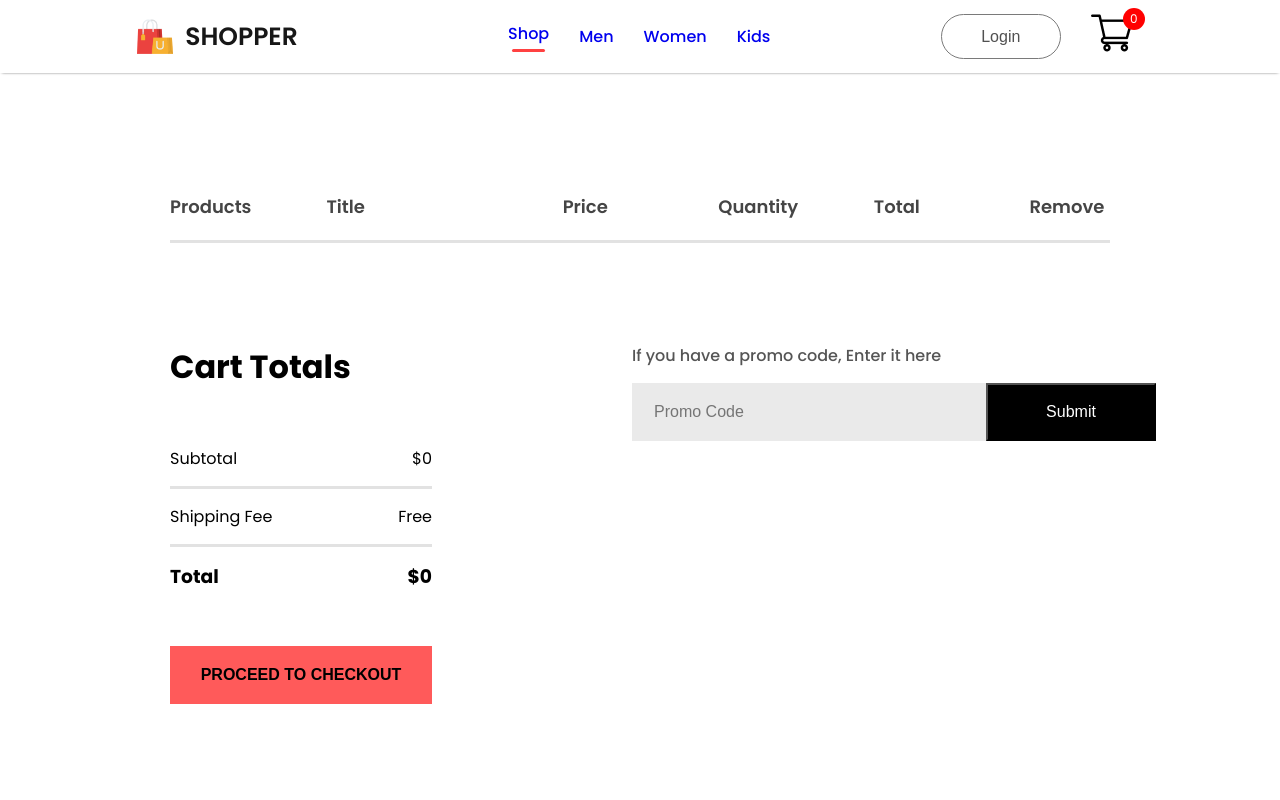
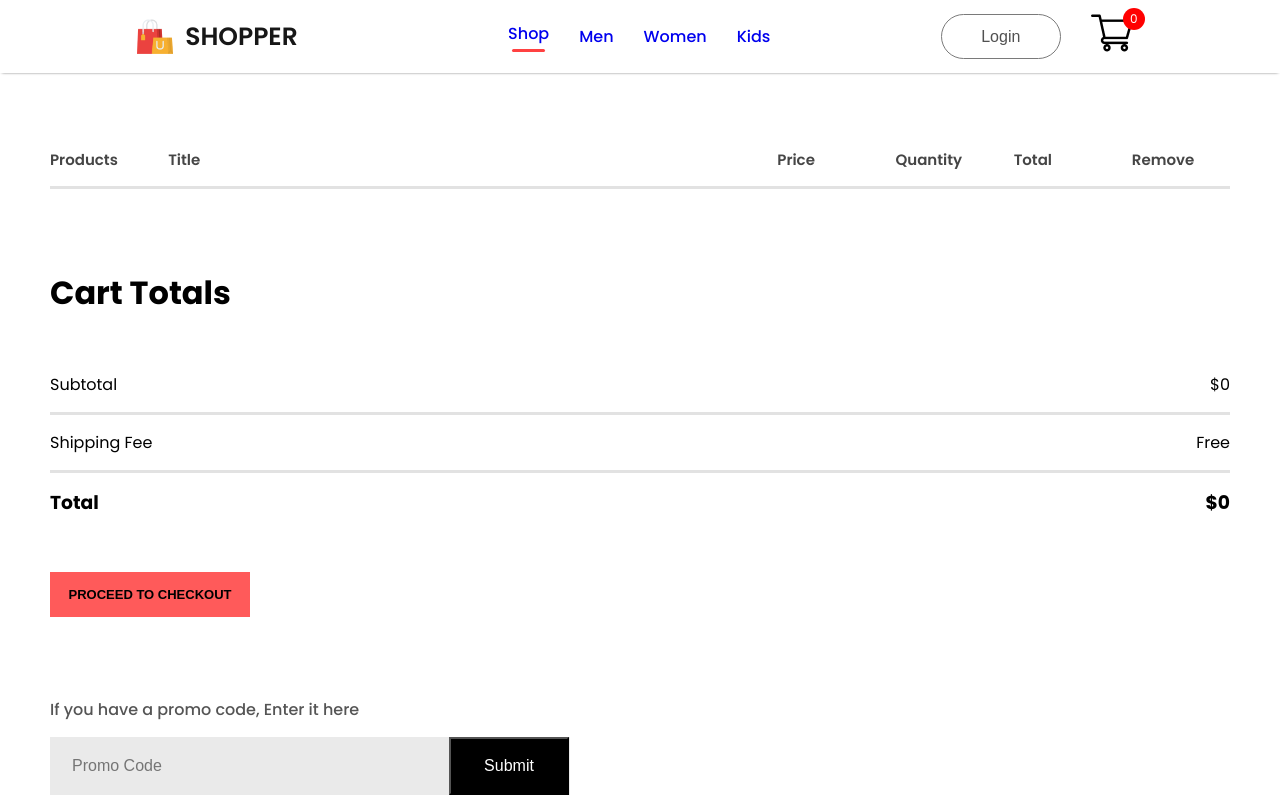
Before and after one commit to Apeksha-P/Ecommerce-Website, a React (Create React App) app in the folder frontend/: page /cart in a window 1280 px wide. Shown: the top 800 px of the page. Built offline with nearby package versions, Linux system fonts and the light colour scheme.

Commit message:
content update

```diff
--- a/frontend/src/Components/CartItems/CartItems.css
+++ b/frontend/src/Components/CartItems/CartItems.css
@@ -91,3 +91,58 @@
     color: white;
     cursor: pointer;
 }
+@media(max-width:1280px){
+    .cartitems{
+        margin: 60px 50px;
+    }
+    .cartitems-format-main{
+        grid-template-columns: 0.5fr 3fr 0.5fr 0.5fr 0.5fr 0.5fr;
+        gap:  20px;
+        padding: 15px 0px;
+        font-size: 15px;
+    }
+    .cartitems-product-icon{
+        height: 50px;
+    }
+    .cartitems-remove-icon{
+        margin: auto;
+    }
+    .cartitems-quantity{
+        width: 40px;
+        height: 30px;
+    }
+    .cartitems-down{
+        margin: 80px 0px;
+        flex-direction: column;
+        gap: 80px;
+    }
+    .cartitems-total{
+        margin: 0;
+    }
+    .cartitems-total button{
+        max-width: 200px;
+        height: 45px;
+        font-size: 13px;
+    }
+    .cartitems-promobox{
+        width: auto;
+        max-width: 500px;
+    }
+    .cartitems-promobox input{
+        width: 100%;
+    }
+    .cartitems-promobox button{
+        width: 120px;
+        margin-left: -125px;
+    }
+}
+@media(max-width:500px){
+    .cartitems-format-main{
+        display: none;
+        grid-template-columns: 0.5fr 3fr 0.5fr ;
+        gap:  10px;
+    }
+    .cartitems-format{
+        display: grid;
+    }
+}
```
